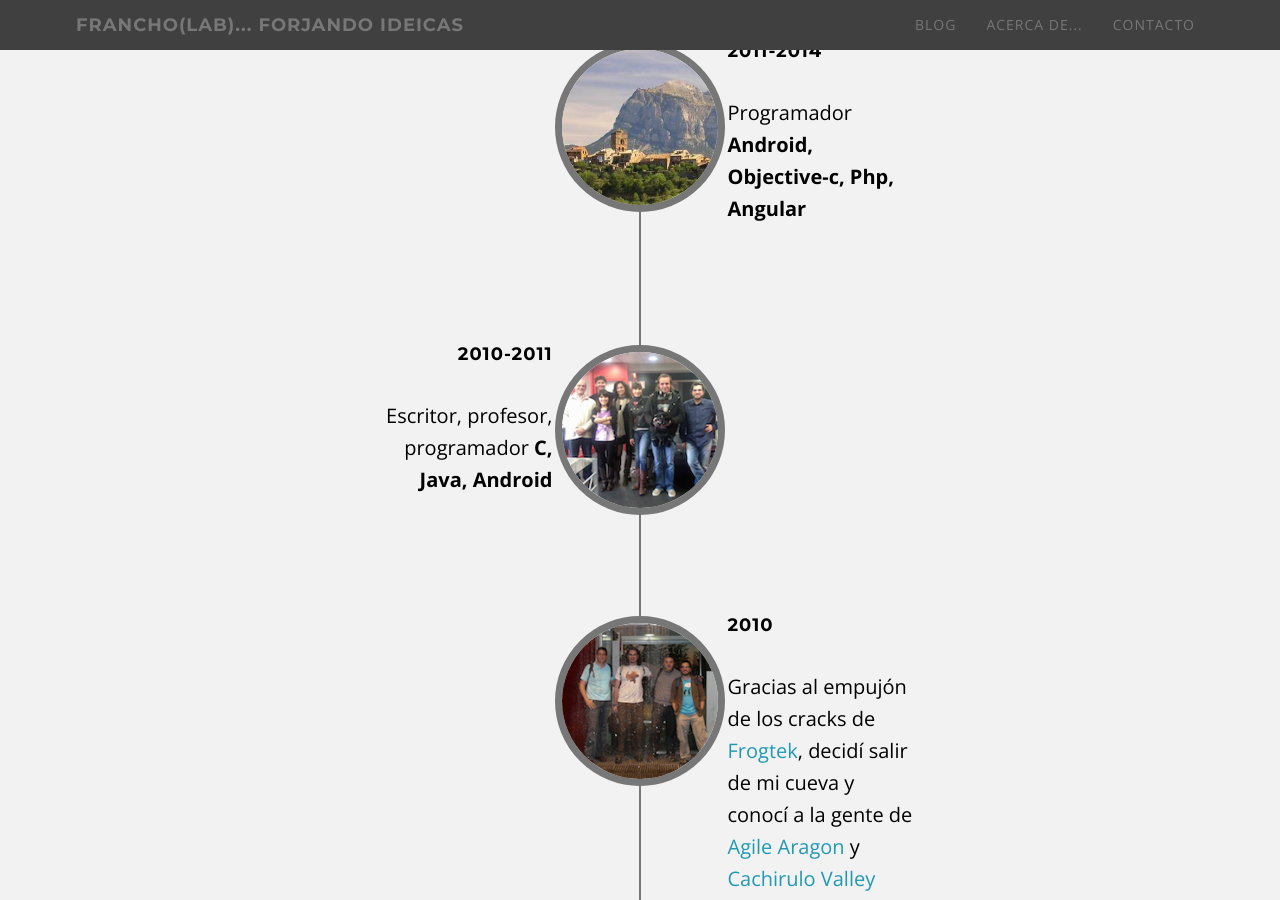
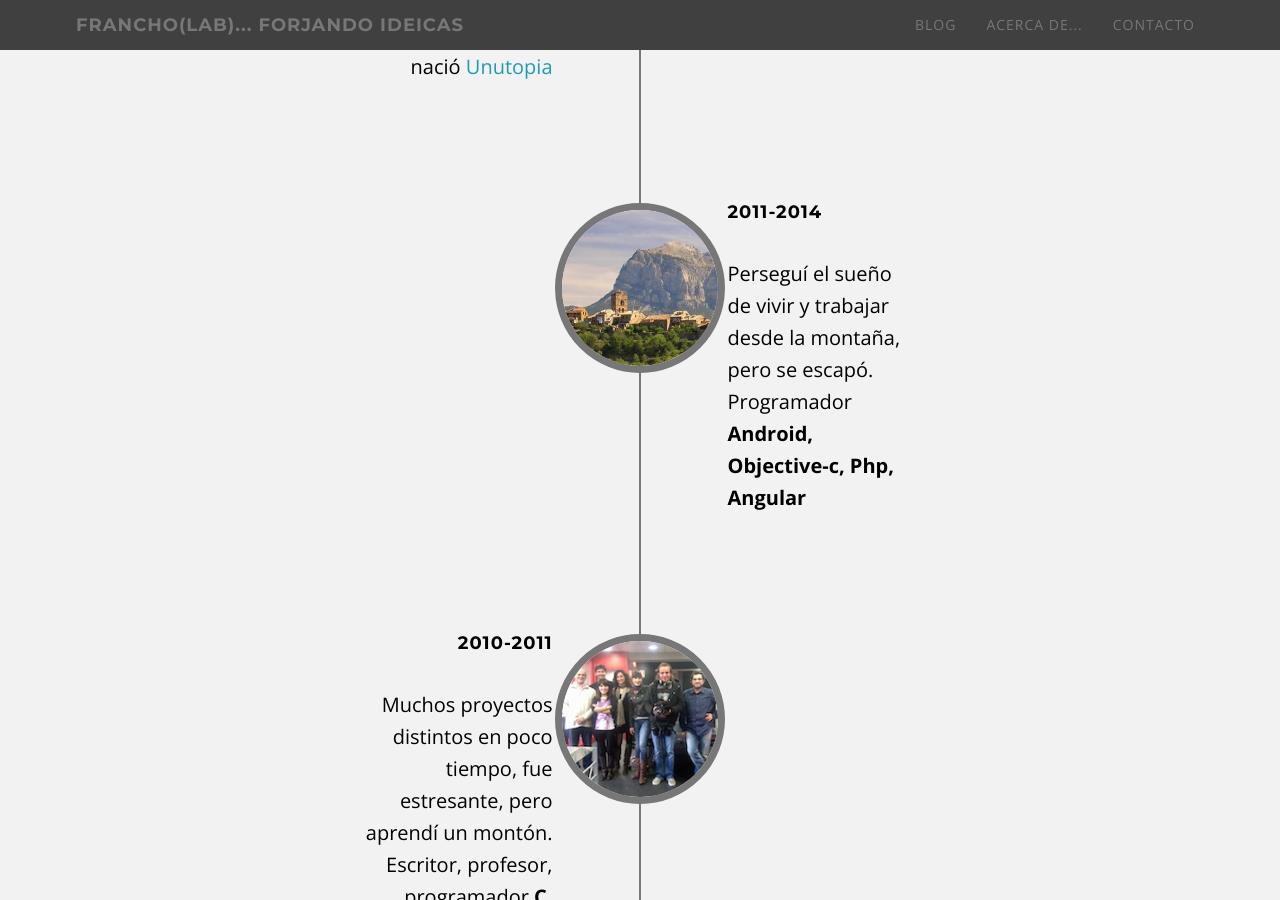
Before and after one commit to francho/francho.github.io, a Jekyll site: the page built from index.html, in a window 1280 px wide and 900 px high, scrolled down 2997 px. Built offline with Jekyll 4.4.1, drawn with Linux system fonts in a browser that asks for light colours; the list of posts is cut into pages by our own code; comment, search, counter and statistics services are not loaded; some of the changed text lies outside the part shown.

Commit message:
Modify career texts

```diff
--- a/_config.yml
+++ b/_config.yml
@@ -38,7 +38,7 @@ post-preview-words: 128
 events:
   - image: "/assets/career/spines.png"
     date: "2014-Hoy"
-    description: "Programador. <strong>Ruby, Angular</strong>"
+    description: "Quería trabajar en una empresa ágil de verdad, una con un proyecto interesante, así que me alisté en <a href='/2014/12/31/mi-2014-el-ano-del-cambio/'>Spines</a>. Programador. <strong>Ruby, Angular</strong>"
   - image: "/assets/career/zagales.png"
     date: "2012"
     description: "Preocupados por la educación tecnológica de nuestros hijos montamos <a href='http://zagales-hacklab.org/quienes-somos/'>Zagales Hacklab</a>"
@@ -47,13 +47,13 @@ events:
     description: "Tras un fin de semana inolvidable en un pueblecito perdido del Pirineo nació <a href='/2012/10/01/unutopia-otra-forma-es-posible/'>Unutopia</a>"
   - image: "/assets/career/ainsa.png"
     date: "2011-2014"
-    description: "Programador <strong>Android, Objective-c, Php, Angular</strong>"
+    description: "Perseguí el sueño de vivir y trabajar desde la montaña, pero se escapó. Programador <strong>Android, Objective-c, Php, Angular</strong>"
   - image: "/assets/career/pocket.png"
     date: "2010-2011"
-    description: "Escritor, profesor, programador <strong>C, Java, Android</strong>"
+    description: "Muchos proyectos distintos en poco tiempo, fue estresante, pero aprendí un montón. Escritor, profesor, programador <strong>C, Java, Android</strong>"
   - image: "/assets/career/out.png"
     date: "2010"
-    description: "Gracias al empujón de los cracks de <a href='http://frogtek.org/'>Frogtek</a>, decidí salir de mi cueva y conocí a la gente de <a href='http://agile-aragon.org/'>Agile Aragon</a> y <a href='http://cachirulo-valley.com'>Cachirulo Valley</a> "
+    description: "Gracias al empujón de los cracks de <a href='http://frogtek.org/'>Frogtek</a>, decidí salir de mi cueva y conocí a mas cracks de <a href='http://agile-aragon.org/'>Agile Aragon</a> y <a href='http://cachirulo-valley.com'>Cachirulo Valley</a> "
   - image: "/assets/career/android.png"
     date: "2009-2010"
     description: "Necesitaba un cambio de rumbo y <a href='/2010/10/03/hace-dos-anos/'>decidí tomarme un año sabatico</a> (sólo aguanté unos meses). <strong>Python, Java, Android</strong>"
```
